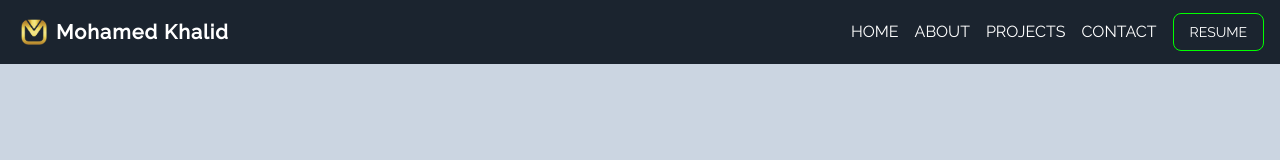
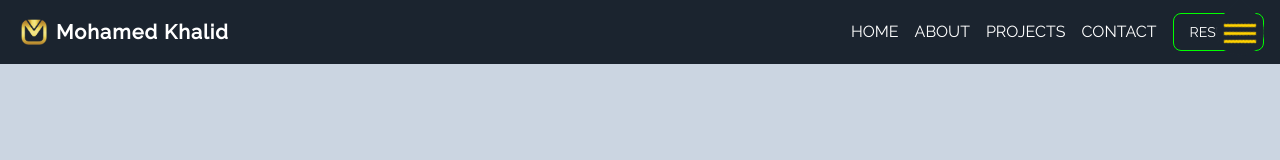
Before and after one commit to mohamedtsx/Nextfolio, a Next.js app: page / in a window 1280 px wide. Shown: the top 160 px of the page. Built offline with nearby package versions, Linux system fonts and the light colour scheme.

Commit message:
add humburger menu animation

```diff
--- a/components/drop/drop.component.tsx
+++ b/components/drop/drop.component.tsx
@@ -1,4 +1,5 @@
 import { useState } from "react";
+import Menu from "../menu/menu.component";
 
 const Drop = () => {
 
@@ -18,13 +19,16 @@ const Drop = () => {
 
 
     return(
-        <div onClick={() => setOpen(!open)} className={`${active? 'rounded-tl-none': ' animate-drop'}  transition-[border-radius] duration-500 ease-in-out rotate-45 fixed right-4 rounded-full  bg-darkblue-0 cursor-pointer`}>
-            <div className=" -rotate-45 flex flex-col justify-center items-center sm:hidden w-12 h-12  p-1  overflow-hidden">
-                <span className="block my-[3px] w-8 h-[3px] bg-gold"/>
-                <span className="block my-[3px] w-8 h-[3px] bg-gold"/>
-                <span className="block my-[3px] w-8 h-[3px] bg-gold"/>
+        <>
+            <div onClick={() => setOpen(!open)} className={`${active? 'rounded-tl-none': ' animate-drop'} drop-shadow-md filter-none transition-[border-radius] duration-500 ease-in-out rotate-45 fixed right-4 rounded-full  bg-darkblue-0 cursor-pointer z-10`}>
+                <div className={`relative drop ${open? 'open': ''} -rotate-45 flex flex-col justify-center items-center w-12 h-12  p-1  overflow-hidden`}>
+                    <span className="absolute top-4 w-8 h-[3px] bg-gold"/>
+                    <span className="absolute top-6 w-8 h-[3px] bg-gold"/>
+                    <span className="absolute top-8 w-8 h-[3px] bg-gold"/>
+                </div>
             </div>
-        </div>
+            {open? <Menu/> : null}
+        </>
     )
 }
 
--- a/styles/globals.css
+++ b/styles/globals.css
@@ -16,4 +16,23 @@
       @apply hover:text-gold focus:text-gold transition
   }
 
+  /* humbugger menu animation */
+  .drop, .drop span {
+    transition: all 250ms ease-in-out;
+  }
+  .drop.open {
+    transform: rotate(135deg);
+  }
+  .drop.open span:nth-child(2) {
+    top: 50%;
+    transform: translate(-1px, -50%);
+  }
+  .drop.open span:nth-child(1) {
+    width: 24px;
+    transform: rotate(45deg)  translate(7px, -6px) scale(0.75);
+  }
+  .drop.open span:nth-child(3) {
+    width: 24px;
+    transform: rotate(-45deg) translate(9px, 4px) scale(0.75);
+  }
 }
```
